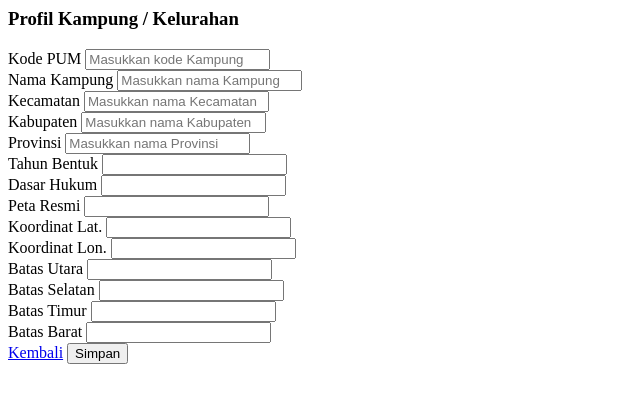
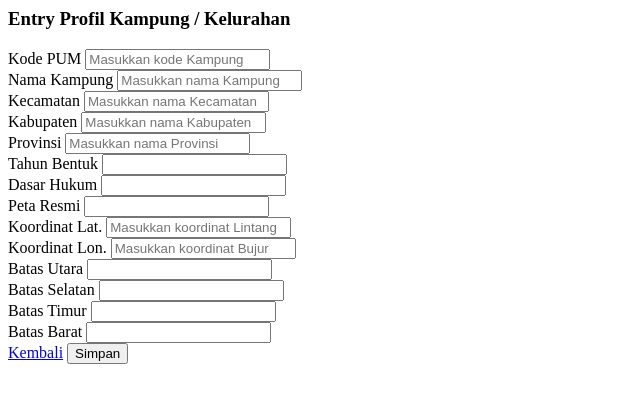
Before and after one commit to arecastudio/sik, a PHP site: page /pages/profil-kampung-entry.php in a window 1280 px wide. Shown: the top 403 px of the page, without its empty margins (0-640 px from the left). Run offline with PHP 8.4, Linux system fonts and the light colour scheme.

Commit message:
update....

```diff
--- a/pages/profil-kampung-entry.php
+++ b/pages/profil-kampung-entry.php
@@ -1,69 +1,86 @@
+<script type="text/javascript">
+	function SubmitData() {
+	    var keys = $("[name='kode_pum']").val(),
+	    nama_kampung = $("[name='nama-kampung']").val(),
+	    kecamatan =$("#kecamatan").val();
+	    $.post("pages/profil-kampung-submit.php", { keys: keys,nama_kampung:nama_kampung,kecamatan:kecamatan},
+	    function(data) {
+		 $('#hasil-submit').html(data);
+		 /*$('#form-submit-entry-data-kampung')[0].reset();*/
+	    });
+	}
+</script>
+
 <div class="panel panel-default">
   <div class="panel-heading">
-    <h3 class="panel-title">Profil Kampung / Kelurahan</h3>
+    <h3 class="panel-title">Entry Profil Kampung / Kelurahan</h3>
   </div>
   <div class="panel-body">
-    <form method="post" action="">
+    <form method="post" action="" id="form-submit-entry-data-kampung">
     	<div class="input-group">
 		  <span class="input-group-addon" id="basic-addon1">Kode PUM</span>
-		  <input type="text" class="form-control" placeholder="Masukkan kode Kampung" aria-describedby="basic-addon1">
+		  <input type="text" name="kode_pum" id="kode_pum2" class="form-control" placeholder="Masukkan kode Kampung" aria-describedby="basic-addon1">
 		</div>
 		<div class="input-group">
 		  <span class="input-group-addon" id="basic-addon2">Nama Kampung</span>
-		  <input type="text" class="form-control" placeholder="Masukkan nama Kampung" aria-describedby="basic-addon2">
+		  <input type="text" name="nama-kampung" class="form-control" placeholder="Masukkan nama Kampung" aria-describedby="basic-addon2">
 		</div>
 		<div class="input-group">
 		  <span class="input-group-addon" id="basic-addon1">Kecamatan</span>
-		  <input type="text" class="form-control" placeholder="Masukkan nama Kecamatan" aria-describedby="basic-addon1">
+		  <input type="text" id="kecamatan" class="form-control" placeholder="Masukkan nama Kecamatan" aria-describedby="basic-addon1">
 		</div>
 		<div class="input-group">
 		  <span class="input-group-addon" id="basic-addon1">Kabupaten</span>
-		  <input type="text" class="form-control" placeholder="Masukkan nama Kabupaten" aria-describedby="basic-addon1">
+		  <input type="text" id="kabupaten" class="form-control" placeholder="Masukkan nama Kabupaten" aria-describedby="basic-addon1">
 		</div>
 		<div class="input-group">
 		  <span class="input-group-addon" id="basic-addon1">Provinsi</span>
-		  <input type="text" class="form-control" placeholder="Masukkan nama Provinsi" aria-describedby="basic-addon1">
+		  <input type="text" id="provinsi" class="form-control" placeholder="Masukkan nama Provinsi" aria-describedby="basic-addon1">
 		</div>
 		<div class="input-group">
 		  <span class="input-group-addon" id="basic-addon1">Tahun Bentuk</span>
-		  <input type="text" class="form-control" placeholder="" aria-describedby="basic-addon1">
+		  <input type="text" id="tahun_bentuk" class="form-control" placeholder="" aria-describedby="basic-addon1">
 		</div>
 		<div class="input-group">
 		  <span class="input-group-addon" id="basic-addon1">Dasar Hukum</span>
-		  <input type="text" class="form-control" placeholder="" aria-describedby="basic-addon1">
+		  <input type="text" id="dasar_hukum" class="form-control" placeholder="" aria-describedby="basic-addon1">
 		</div>
 		<div class="input-group">
 		  <span class="input-group-addon" id="basic-addon1">Peta Resmi</span>
-		  <input type="text" class="form-control" placeholder="" aria-describedby="basic-addon1">
+		  <input type="text" id="peta_resmi" class="form-control" placeholder="" aria-describedby="basic-addon1">
 		</div>
 		<div class="input-group">
 		  <span class="input-group-addon" id="basic-addon1">Koordinat Lat.</span>
-		  <input type="text" class="form-control" placeholder="" aria-describedby="basic-addon1">
+		  <input type="text" id="lat" class="form-control" placeholder="Masukkan koordinat Lintang" aria-describedby="basic-addon1">
 		</div>
 		<div class="input-group">
 		  <span class="input-group-addon" id="basic-addon1">Koordinat Lon.</span>
-		  <input type="text" class="form-control" placeholder="" aria-describedby="basic-addon1">
+		  <input type="text" id="lon" class="form-control" placeholder="Masukkan koordinat Bujur" aria-describedby="basic-addon1">
 		</div>
 		<div class="input-group">
 		  <span class="input-group-addon" id="basic-addon1">Batas Utara</span>
-		  <input type="text" class="form-control" placeholder="" aria-describedby="basic-addon1">
+		  <input type="text" id="utara" class="form-control" placeholder="" aria-describedby="basic-addon1">
 		</div>
 		<div class="input-group">
 		  <span class="input-group-addon" id="basic-addon1">Batas Selatan</span>
-		  <input type="text" class="form-control" placeholder="" aria-describedby="basic-addon1">
+		  <input type="text" id="selatan" class="form-control" placeholder="" aria-describedby="basic-addon1">
 		</div>
 		<div class="input-group">
 		  <span class="input-group-addon" id="basic-addon1">Batas Timur</span>
-		  <input type="text" class="form-control" placeholder="" aria-describedby="basic-addon1">
+		  <input type="text" id="timur" class="form-control" placeholder="" aria-describedby="basic-addon1">
 		</div>
 		<div class="input-group">
 		  <span class="input-group-addon" id="basic-addon1">Batas Barat</span>
-		  <input type="text" class="form-control" placeholder="" aria-describedby="basic-addon1">
+		  <input type="text" id="barat" class="form-control" placeholder="" aria-describedby="basic-addon1">
 		</div>
 		<div class="btn-group pull-right" role="group" aria-label="...">
 		  <a href="?ref=profil-kampung-list" class="btn btn-warning btn-lg">Kembali</a>
-		  <button type="submit" class="btn btn-success btn-lg">Simpan</button>
+		  <button type="button" onclick="SubmitData()" class="btn btn-primary btn-lg">Simpan</button>
 		</div>
     </form>
   </div>
 </div>
+
+<center>
+    <p id="hasil-submit" style="font-weight: bold;color: #00f;padding: 10px;"></p>
+</center>
--- a/pages/profil-kampung-list.php
+++ b/pages/profil-kampung-list.php
@@ -4,7 +4,7 @@
   </div>
   <div class="panel-body">
   	<a href="?ref=profil-kampung-entry" class="btn btn-success btn-sm">+ Tambah Data Kampung / Kelurahan</a>
-  	<table class="table">
+  	<table class="table table-bordered">
   		<thead>
   			<tr>
   				<th>#</th>
```
Also changed, not shown: pages/profil-kampung-submit.php (added, +21 -0 lines).
